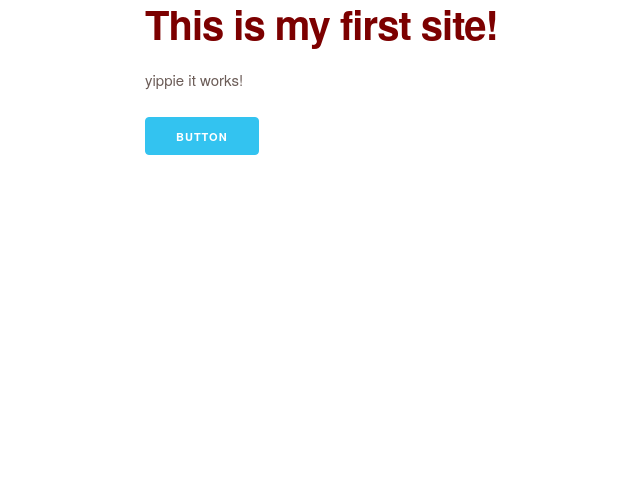
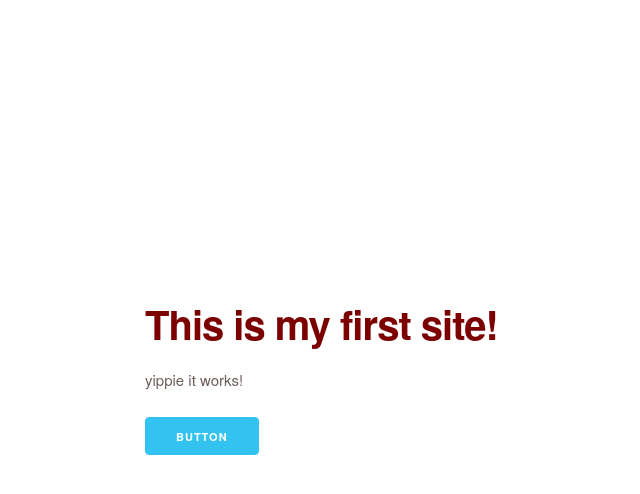
Before and after one commit to sputnixxx/my-first-repo, a plain HTML site: page index.html in a window 1280 px wide. Shown: the whole page, without its empty margins (15-655 px from the left). Drawn offline with Linux system fonts and the light colour scheme.

Commit message:
Update index.html

```diff
--- a/index.html
+++ b/index.html
@@ -10,7 +10,7 @@
 
 	<div class="container">
 		<div class="row">
-		  <div class="one-half column">
+		  <div class="one-half column" style="margin-top: 300px">
 		    	<h1>This is my first site!</h1>
 				<p>yippie it works!</p>
 				<a class="button button-primary" href="#">Button</a>
```
